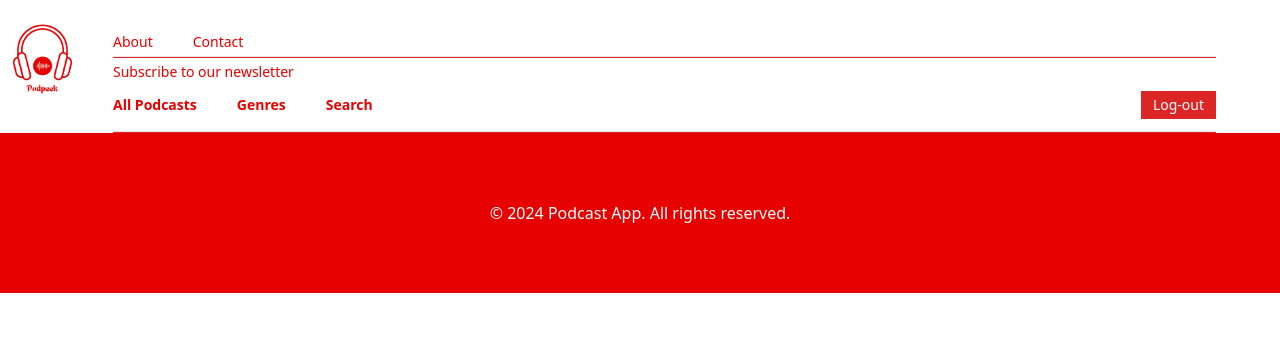
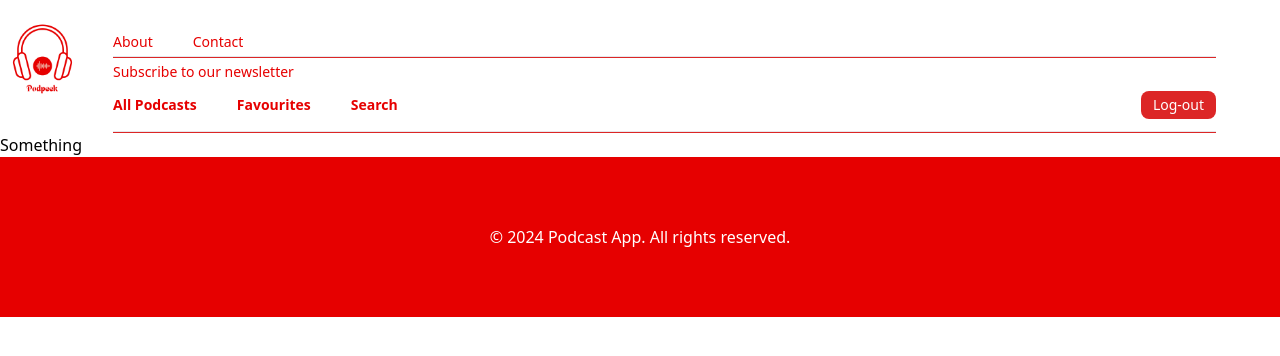
Before and after one commit to Sonwabiso1/podpeek-podcast-app, a React (Vite) app: page /favourites in a window 1280 px wide. Shown: the top 356 px of the page. Built offline with nearby package versions, Linux system fonts and the light colour scheme.

Commit message:
created favourites componet, added route

```diff
--- /dev/null
+++ b/src/components/Favourites.jsx
@@ -0,0 +1,12 @@
+import React from 'react';
+
+
+const Favourites = () => {
+  return (
+    <div>
+      Something
+    </div>
+  );
+};
+
+export default Favourites;
--- a/src/components/Header.jsx
+++ b/src/components/Header.jsx
@@ -33,10 +33,10 @@ const Header = () => {
       <div className="flex justify-between items-baseline -mt-[10px] pr-16">
         <nav className="flex space-x-10 pl-[85px] ml-7 pb-4 font-bold">
           <Link to="/">All Podcasts</Link>
-          <Link to="/genres">Genres</Link>
+          <Link to="/favourites">Favourites</Link>
           <Link to="/search">Search</Link>
         </nav>
-        <button className="bg-red-600 text-white px-3 py-1">
+        <button className="bg-red-600 text-white px-3 py-1 rounded-lg">
           <Link to="/login">Log-out</Link>
         </button>
       </div>
--- a/src/routes.jsx
+++ b/src/routes.jsx
@@ -5,12 +5,14 @@ import Login from './pages/Login';
 import Podcast from './pages/Podcast';
 import Header from './components/Header';
 import Footer from './components/Footer';
+import Favourites from './components/Favourites';
 const AppRoutes = () => {
   return (
     <Router>
       <Header />
       <Routes>
         <Route path="/" element={<Home />} />
+        <Route path="/favourites" element={<Favourites/>}/>
         <Route path="/login" element={<Login />} />
         <Route path="/podcast/:id" element={<Podcast />} />
       </Routes>
```
